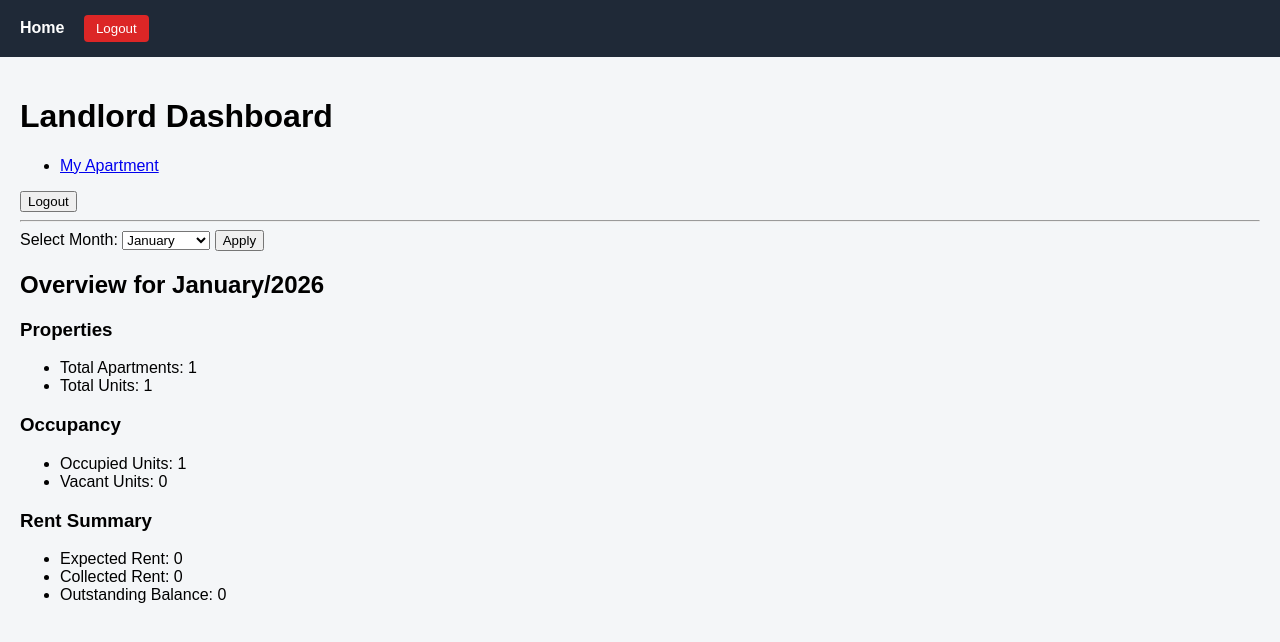
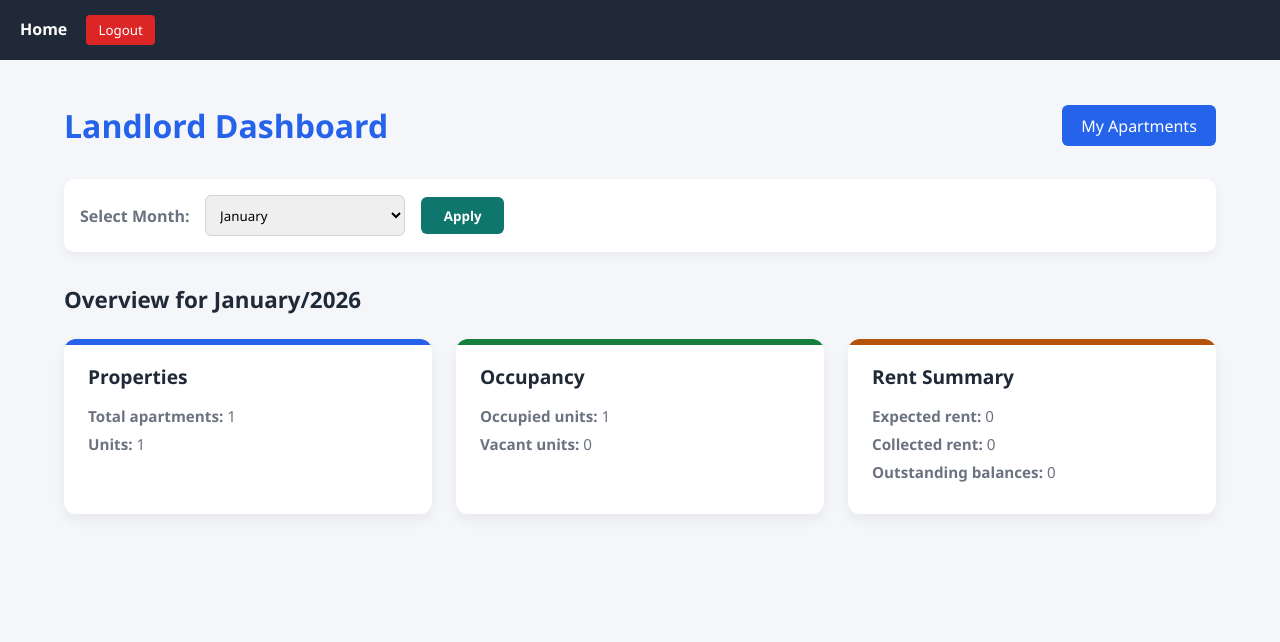
Before and after one commit to LAFlame694/Landlord-Management-System, a Django app: page /landlord/ in a window 1280 px wide. Shown: the top 642 px of the page. Run offline with Django 5.2, Linux system fonts and the light colour scheme; a user stored in the database is signed in; tables that the repository leaves empty hold one stand-in row (values such as "Sample post").

Commit message:
modified the landlord dashboard UI

```diff
--- /dev/null
+++ b/static/dashboards/css/landlord_dashboard.css
@@ -0,0 +1,172 @@
+:root {
+        --primary: #2563eb;
+        --secondary: #0f766e;
+        --success: #15803d;
+        --warning: #b45309;
+        --danger: #b91c1c;
+        --bg: #f4f6f9;
+        --card-bg: #ffffff;
+        --text-dark: #1f2937;
+        --text-muted: #6b7280;
+    }
+
+    * {
+        margin: 0;
+        padding: 0;
+        box-sizing: border-box;
+        font-family: "Segoe UI", Tahoma, Geneva, Verdana, sans-serif;
+    }
+
+    body {
+        background-color: var(--bg);
+        color: var(--text-dark);
+    }
+
+    .dashboard-container {
+        max-width: 1200px;
+        margin: 0 auto;
+        padding: 1.5rem;
+    }
+
+    /* Header */
+    .dashboard-header {
+        display: flex;
+        flex-wrap: wrap;
+        align-items: center;
+        justify-content: space-between;
+        gap: 1rem;
+        margin-bottom: 2rem;
+    }
+
+    .dashboard-header h1 {
+        font-size: 2rem;
+        color: var(--primary);
+    }
+
+    .dashboard-header a {
+        text-decoration: none;
+        color: #ffffff;
+        background-color: var(--primary);
+        padding: 0.6rem 1.2rem;
+        border-radius: 6px;
+        font-weight: 500;
+        transition: background 0.3s ease;
+    }
+
+    .dashboard-header a:hover {
+        background-color: #1e40af;
+    }
+
+    /* Filter Form */
+    .filter-form {
+        background: var(--card-bg);
+        padding: 1rem;
+        border-radius: 10px;
+        box-shadow: 0 4px 10px rgba(0,0,0,0.05);
+        margin-bottom: 2rem;
+
+        display: flex;
+        flex-wrap: wrap;
+        align-items: center;
+        gap: 1rem;
+    }
+
+    .filter-form label {
+        font-weight: 600;
+        color: var(--text-muted);
+    }
+
+    .filter-form select {
+        padding: 0.6rem;
+        border-radius: 6px;
+        border: 1px solid #d1d5db;
+        min-width: 200px;
+    }
+
+    .filter-form button {
+        padding: 0.6rem 1.4rem;
+        border: none;
+        border-radius: 6px;
+        background-color: var(--secondary);
+        color: white;
+        font-weight: 600;
+        cursor: pointer;
+        transition: background 0.3s ease;
+    }
+
+    .filter-form button:hover {
+        background-color: #115e59;
+    }
+
+    /* Overview */
+    .overview-title {
+        font-size: 1.4rem;
+        margin-bottom: 1.5rem;
+    }
+
+    /* Cards Grid */
+    .cards-grid {
+        display: grid;
+        grid-template-columns: repeat(auto-fit, minmax(280px, 1fr));
+        gap: 1.5rem;
+    }
+
+    .card {
+        background: var(--card-bg);
+        padding: 1.5rem;
+        border-radius: 12px;
+        box-shadow: 0 6px 14px rgba(0,0,0,0.06);
+        position: relative;
+        overflow: hidden;
+    }
+
+    .card::before {
+        content: "";
+        position: absolute;
+        top: 0;
+        left: 0;
+        height: 6px;
+        width: 100%;
+    }
+
+    .card h3 {
+        margin-bottom: 1rem;
+        font-size: 1.2rem;
+    }
+
+    .card p {
+        margin-bottom: 0.5rem;
+        color: var(--text-muted);
+        font-size: 0.95rem;
+    }
+
+    /* Card Colors */
+    .properties::before {
+        background-color: var(--primary);
+    }
+
+    .occupancy::before {
+        background-color: var(--success);
+    }
+
+    .rent::before {
+        background-color: var(--warning);
+    }
+
+    /* Responsive Tweaks */
+    @media (max-width: 600px) {
+        .dashboard-header {
+            flex-direction: column;
+            align-items: flex-start;
+        }
+
+        .filter-form {
+            flex-direction: column;
+            align-items: stretch;
+        }
+
+        .filter-form select,
+        .filter-form button {
+            width: 100%;
+        }
+    }
--- a/templates/dashboards/landlord_dashboard.html
+++ b/templates/dashboards/landlord_dashboard.html
@@ -1,27 +1,29 @@
 {% extends "base.html" %}
 
-{% block title %}Landlord Dasboard{% endblock %}
+{% load static %}
+
+<head>
+    <title>Landlord Dashboard</title>
+    {% block extra_css %}
+    <!-- CSS -->
+    <link rel="stylesheet" href="{% static 'dashboards/css/landlord_dashboard.css' %}">
+    {% endblock %}
+</head>
 
 {% block content %}
+<div class="dashboard-container">
+
+    <!-- Header -->
+    <div class="dashboard-header">
         <h1>Landlord Dashboard</h1>
-<nav>
-    <ul>
-        <li>
-            <a href="{% url 'apartment_list' %}">My Apartment</a>
-        </li>
-    </ul>
-</nav>
+        <a href="{% url 'apartment_list' %}">My Apartments</a>
+    </div>
 
-<form method="post" action="{% url 'logout' %}">
-    {% csrf_token %}
-    <button type="submit">Logout</button>
-</form>
+    <!-- Filter Form -->
+    <form class="filter-form" method="get">
+        <label for="month">Select Month:</label>
 
-<hr>
-
-<form method="get">
-    <label>Select Month:</label>
-    <select name="month">
+        <select id="month" name="month">
             <option value="1" {% if selected_month == 1 %}selected{% endif %}>January</option>
             <option value="2" {% if selected_month == 2 %}selected{% endif %}>February</option>
             <option value="3" {% if selected_month == 3 %}selected{% endif %}>March</option>
@@ -35,27 +37,36 @@
             <option value="11" {% if selected_month == 11 %}selected{% endif %}>November</option>
             <option value="12" {% if selected_month == 12 %}selected{% endif %}>December</option>
         </select>
+
         <button type="submit">Apply</button>
     </form>
 
-<h2>Overview for {{ month_name }}/{{ current_year }}</h2>
+    <!-- Overview -->
+    <h2 class="overview-title">Overview for {{ month_name }}/{{ current_year }}</h2>
 
+    <!-- Cards -->
+    <div class="cards-grid">
+
+        <div class="card properties">
             <h3>Properties</h3>
-<ul>
-    <li>Total Apartments: {{ total_apartments }}</li>
-    <li>Total Units: {{ total_units }}</li>
-</ul>
+            <p><strong>Total apartments:</strong> {{ total_apartments }}</p>
+            <p><strong>Units:</strong> {{ total_units }}</p>
+        </div>
 
+        <div class="card occupancy">
             <h3>Occupancy</h3>
-<ul>
-    <li>Occupied Units: {{ occupied_units }}</li>
-    <li>Vacant Units: {{ vacant_units }}</li>
-</ul>
+            <p><strong>Occupied units:</strong> {{ occupied_units }}</p>
+            <p><strong>Vacant units:</strong> {{ vacant_units }}</p>
+        </div>
 
+        <div class="card rent">
             <h3>Rent Summary</h3>
-<ul>
-    <li>Expected Rent: {{ expected_rent }}</li>
-    <li>Collected Rent: {{ collected_rent }}</li>
-    <li>Outstanding Balance: {{ outstanding_balance }}</li>
-</ul>
+            <p><strong>Expected rent:</strong> {{ expected_rent }}</p>
+            <p><strong>Collected rent:</strong> {{ collected_rent }}</p>
+            <p><strong>Outstanding balances:</strong> {{ outstanding_balance }}</p>
+        </div>
+
+    </div>
+
+</div>
 {% endblock %}
```
Also changed, not shown: trial.html (added, +72 -0 lines), try.html (+52 -150 lines), templates/base.html (line endings or trailing spaces). Lines whose indentation alone changed are shown as unchanged.
